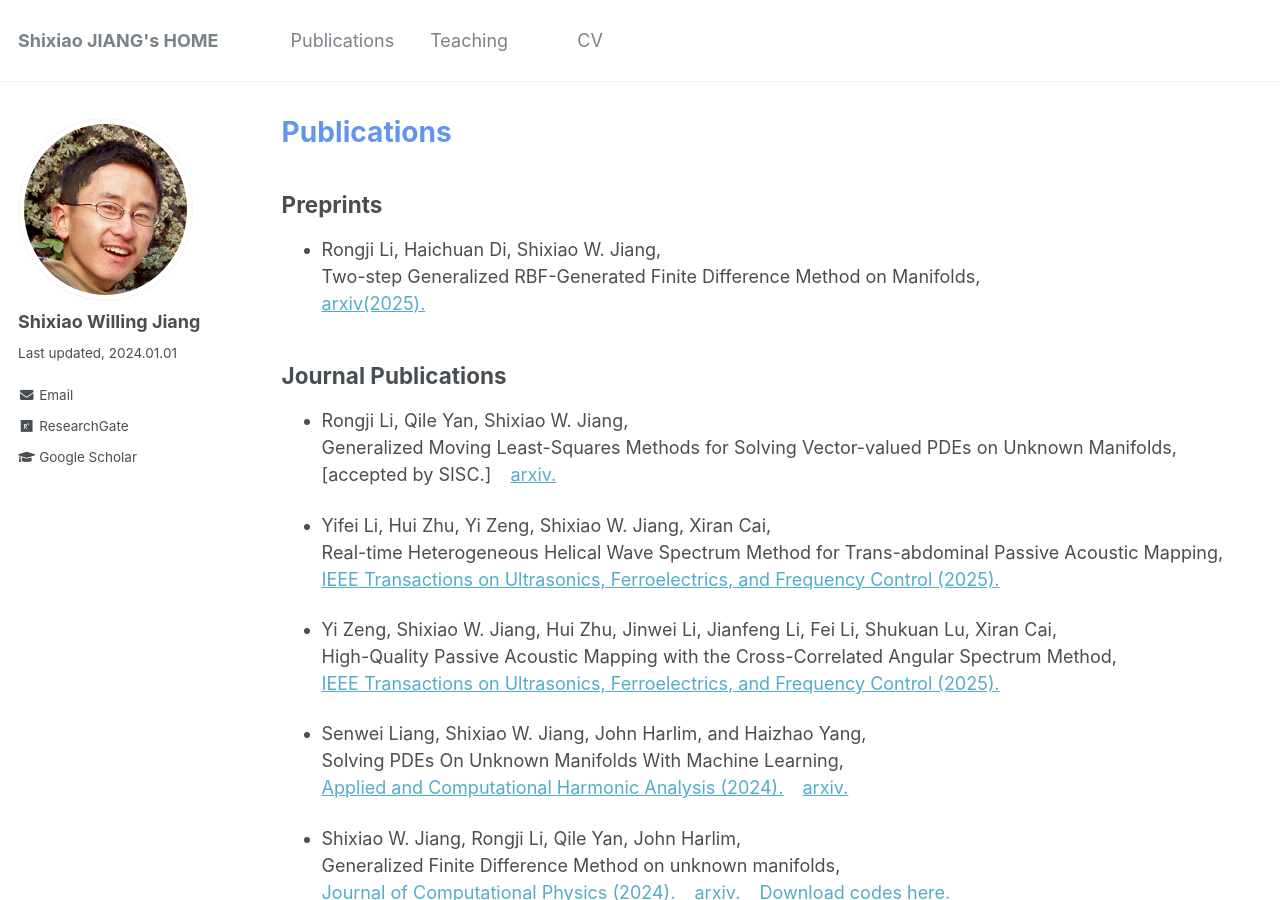
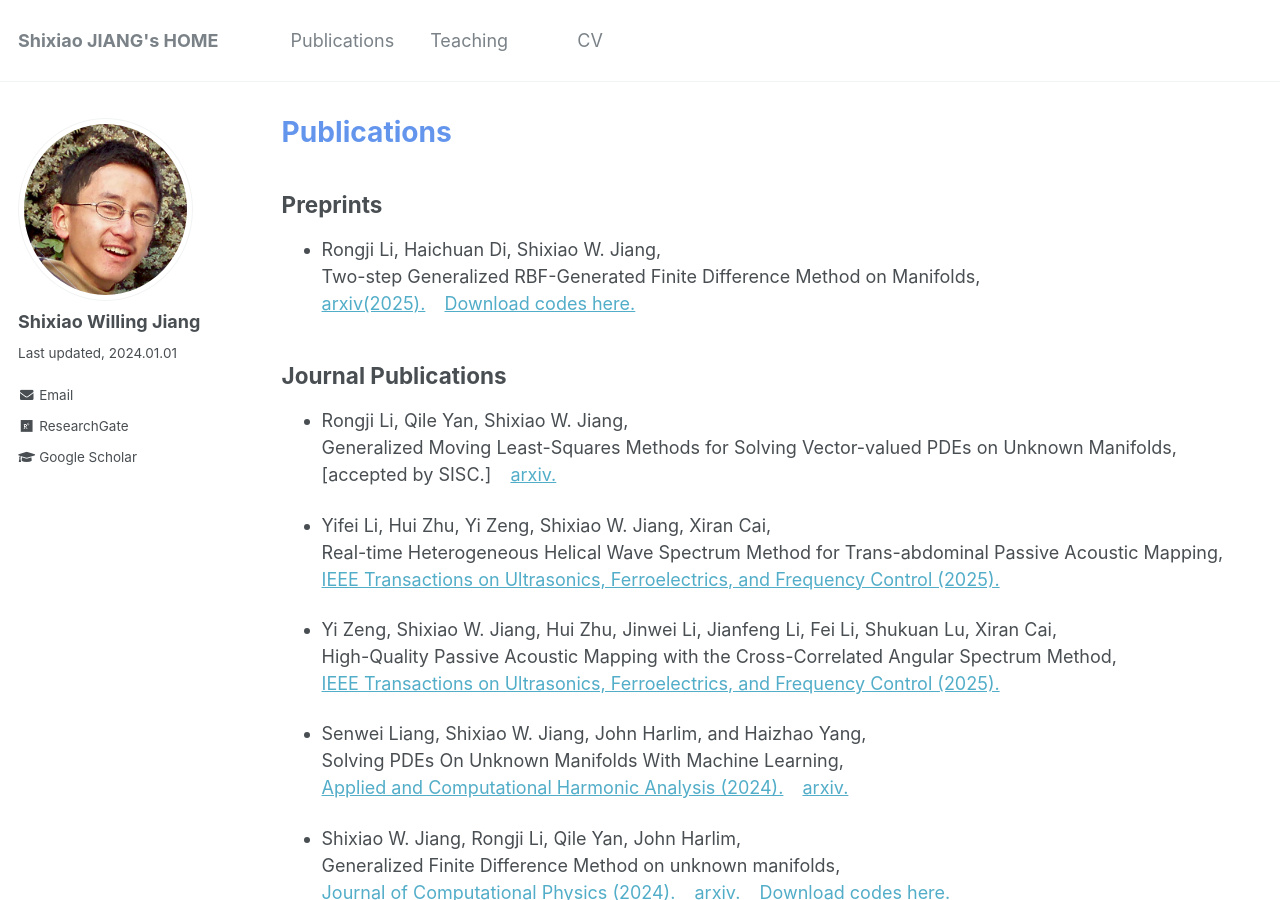
Before and after one commit to willingjiang/willingjiang.github.io, a Jekyll site: the page built from _pages/publication.md, in a window 1280 px wide and 900 px high. Built offline with Jekyll 4.4.1, drawn with Linux system fonts in a browser that asks for light colours.

Commit message:
Update publication.md

```diff
--- a/_pages/publication.md
+++ b/_pages/publication.md
@@ -11,7 +11,8 @@ author_profile: true
 
 * Rongji Li, Haichuan Di, Shixiao W. Jiang, <br>
 Two-step Generalized RBF-Generated Finite Difference Method on Manifolds, <br>
-[arxiv(2025).](https://arxiv.org/abs/2511.18049)
+[arxiv(2025).](https://arxiv.org/abs/2511.18049) &ensp;
+[Download codes here.](http://willingjiang.github.io/files/gRBFFD_code_published.zip)
 
 ## Journal Publications
 
```
